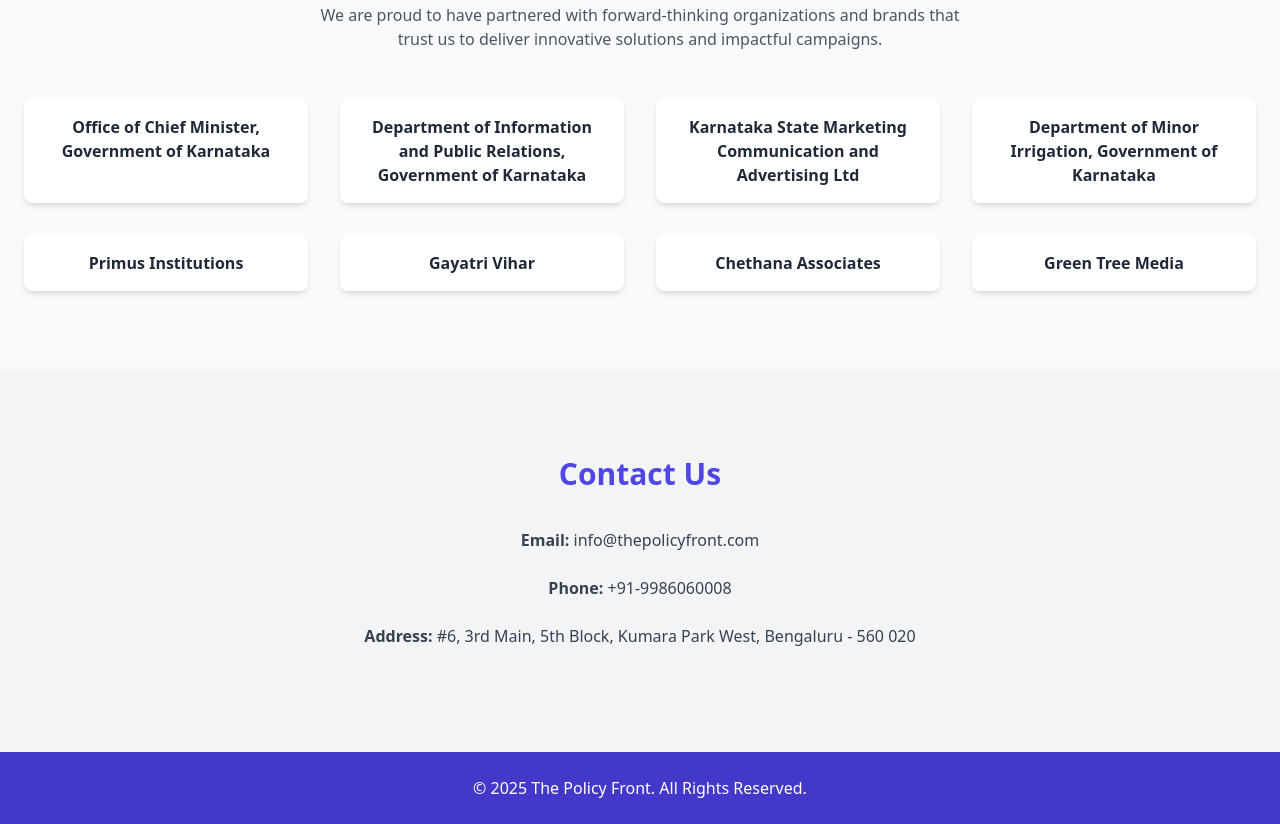
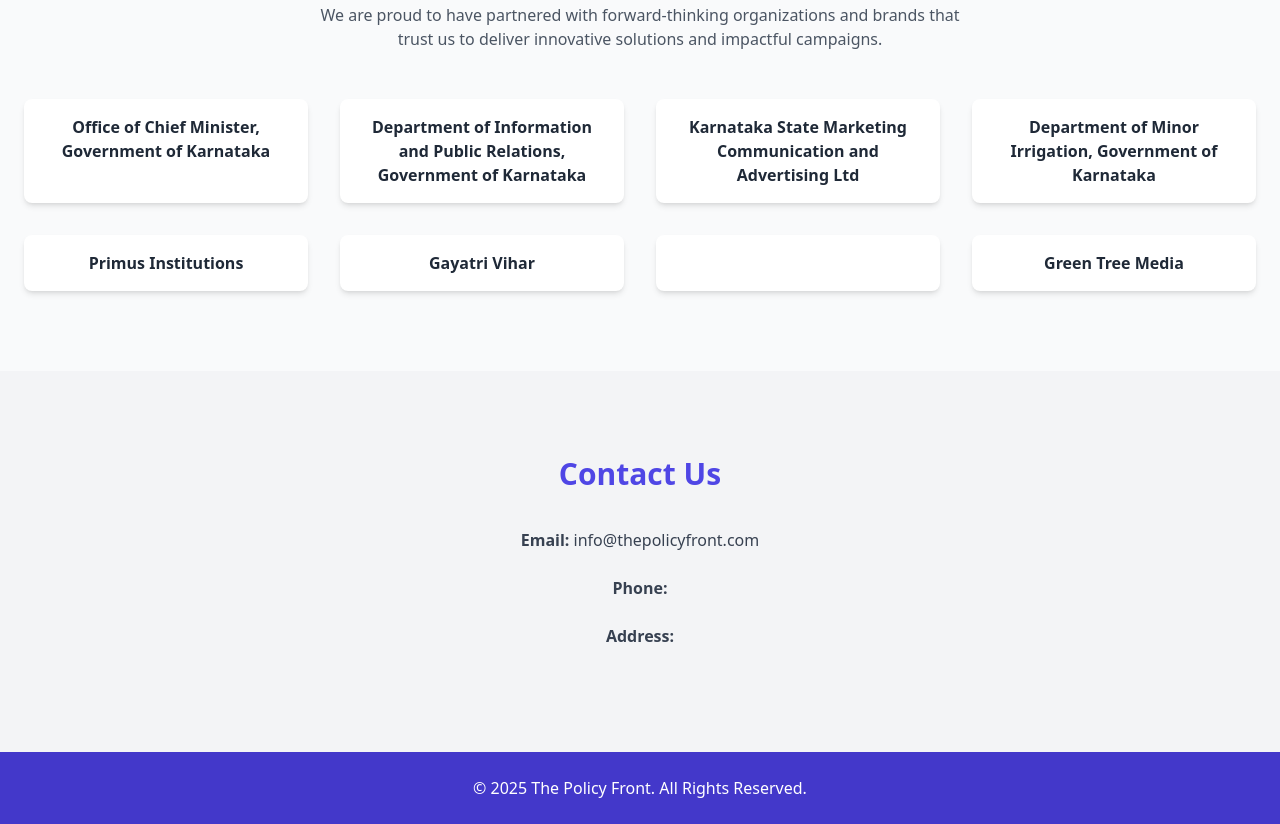
Before and after one commit to chidayashasc/The-Policy-Front, a plain HTML site: page index.html in a window 1280 px wide. Shown: the part 3449-4273 px from the top of the page. Drawn offline with nearby package versions, Linux system fonts and the light colour scheme.

Commit message:
Add files via upload

```diff
--- a/index.html
+++ b/index.html
@@ -265,7 +265,7 @@
       <p class="font-semibold text-gray-800">Gayatri Vihar</p>
     </div>
     <div class="bg-white shadow-md rounded-lg p-4 hover:shadow-lg transition">
-      <p class="font-semibold text-gray-800">Chethana Associates</p>
+      <p class="font-semibold text-gray-800"></p>
     </div>
     <div class="bg-white shadow-md rounded-lg p-4 hover:shadow-lg transition">
       <p class="font-semibold text-gray-800">Green Tree Media</p>
@@ -279,8 +279,8 @@
   <section id="contact" class="py-20 bg-gray-100 text-center">
     <h2 class="section-title">Contact Us</h2>
     <p class="text-gray-700"><strong>Email:</strong> info@thepolicyfront.com <br><br></p>
-    <p class="text-gray-700"><strong>Phone:</strong> +91-9986060008 <br><br></p>
-    <p class="text-gray-700"><strong>Address:</strong> #6, 3rd Main, 5th Block, Kumara Park West, Bengaluru - 560 020 <br><br></p>
+    <p class="text-gray-700"><strong>Phone:</strong> <br><br></p>
+    <p class="text-gray-700"><strong>Address:</strong> <br><br></p>
   </section>
 
   <!-- Footer -->
```
